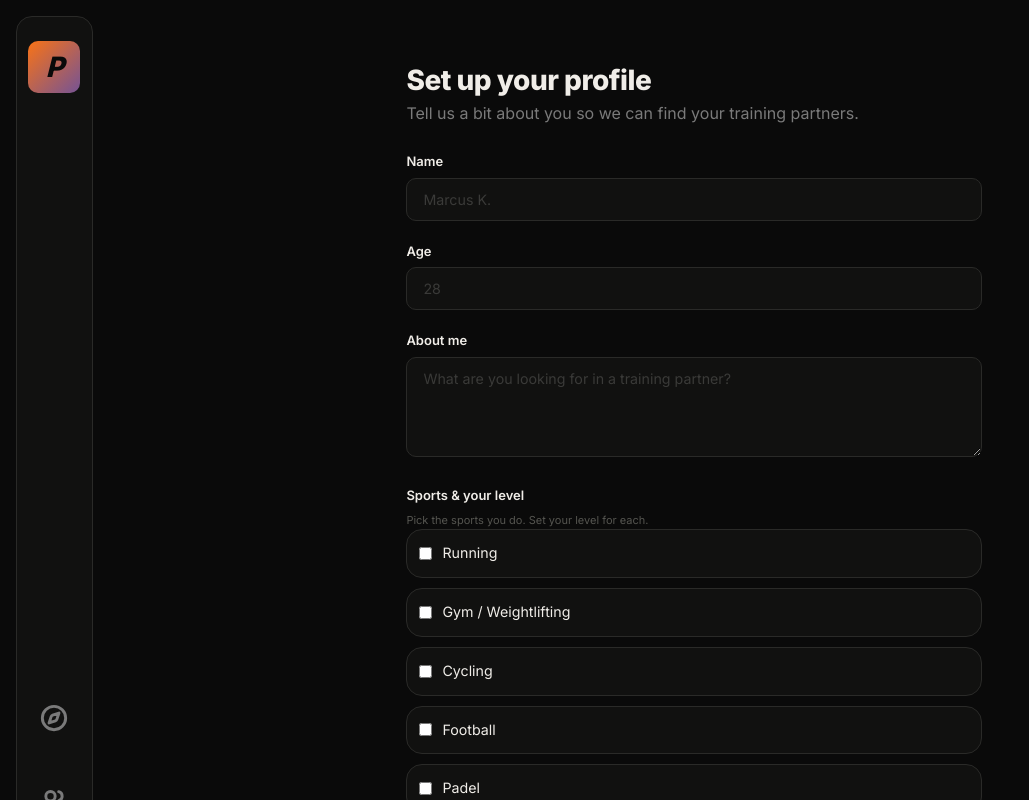
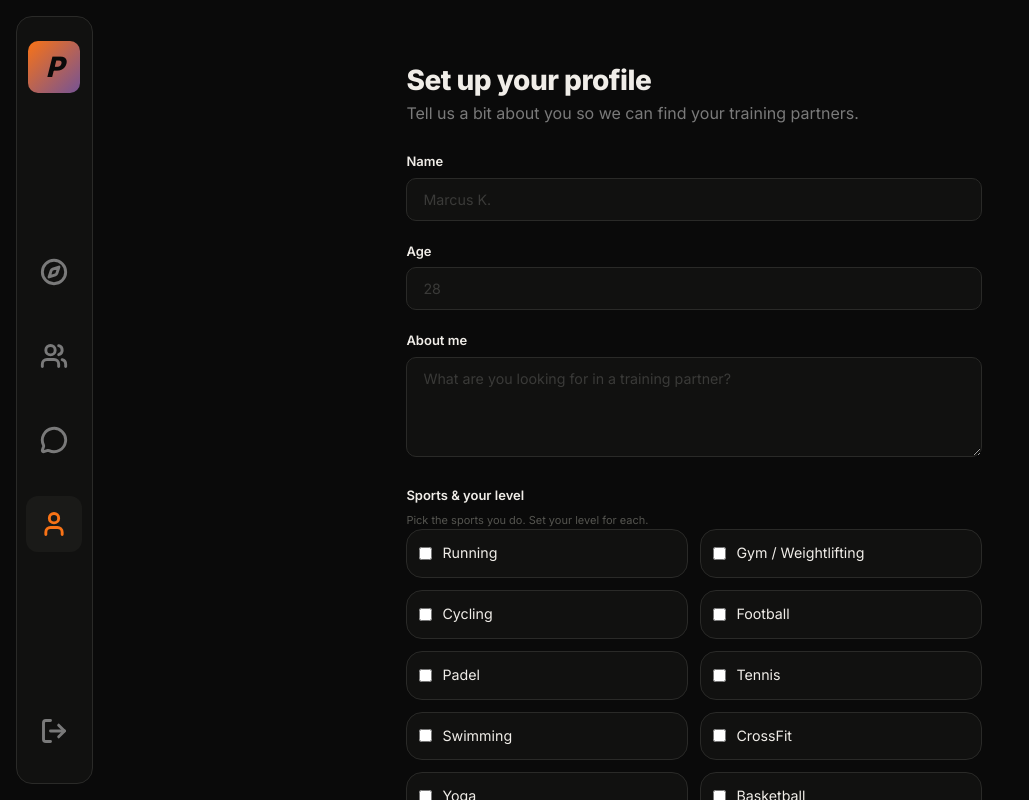
Before and after one commit to KorbenSweetheart/web, a React (Vite) app in the folder frontend/: page /app/profile in a window 1280 px wide. Shown: the top 800 px of the page, without its empty margins (0-1029 px from the left). Built offline with nearby package versions, Linux system fonts and the light colour scheme; sample sign-in values are in the browser's storage.

Commit message:
feat: two-column sports grid and scrollable content area

```diff
--- a/frontend/src/layouts/AppLayout.css
+++ b/frontend/src/layouts/AppLayout.css
@@ -1,13 +1,15 @@
 .app-layout {
   display: flex;
-  min-height: 100vh;
+  height: 100vh;
+  overflow: hidden;
 }
 
 .app-main {
   flex: 1;
   min-width: 0;
+  overflow-y: auto;
   padding: clamp(1rem, 3vw, 2rem);
-  padding-bottom: clamp(5rem, 10vw, 6rem); /* espacio para bottom-nav */
+  padding-bottom: clamp(5rem, 10vw, 6rem);
 }
 
 @media (min-width: 641px) {
--- a/frontend/src/pages/ProfileSetupPage.tsx
+++ b/frontend/src/pages/ProfileSetupPage.tsx
@@ -113,7 +113,7 @@ export default function ProfileSetupPage() {
         <div className="form-group">
           <label className="form-label">Sports &amp; your level</label>
           <p className="form-helper mb-sm">Pick the sports you do. Set your level for each.</p>
-          <div className="flex flex-col gap-sm">
+          <div style={{ display: 'grid', gridTemplateColumns: '1fr 1fr', gap: 'clamp(0.5rem, 1vw, 0.75rem)' }}>
             {SPORTS.map((sport) => (
               <div key={sport.id} className="card" style={{ padding: '0.75rem' }}>
                 <label className="checkbox-item">
```
